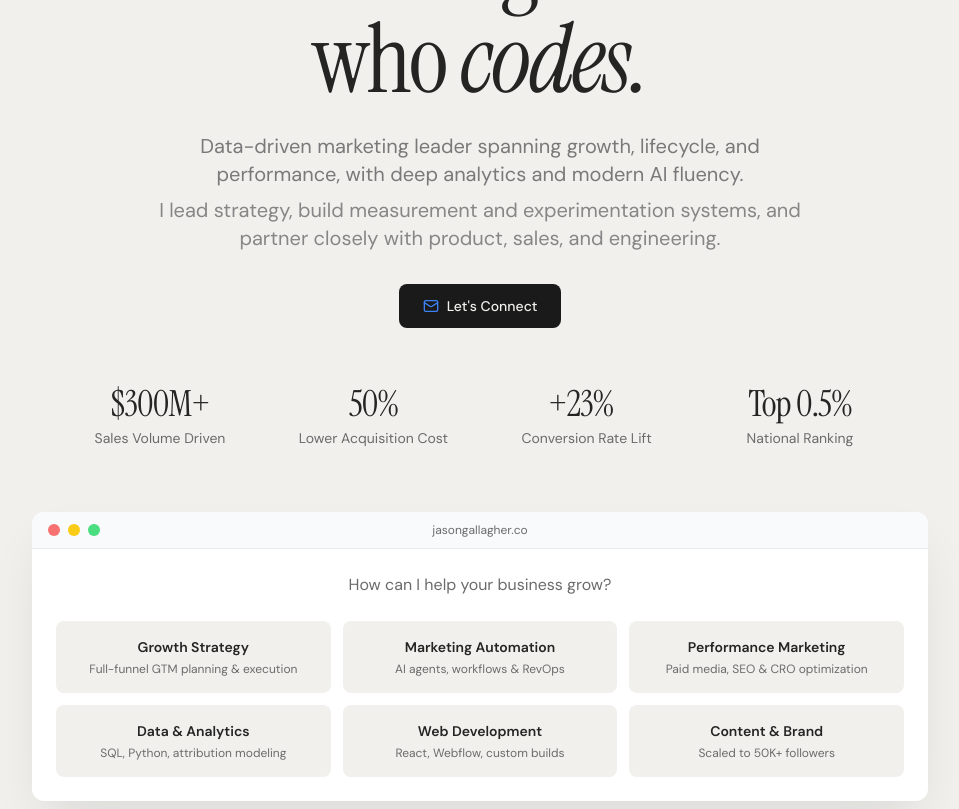
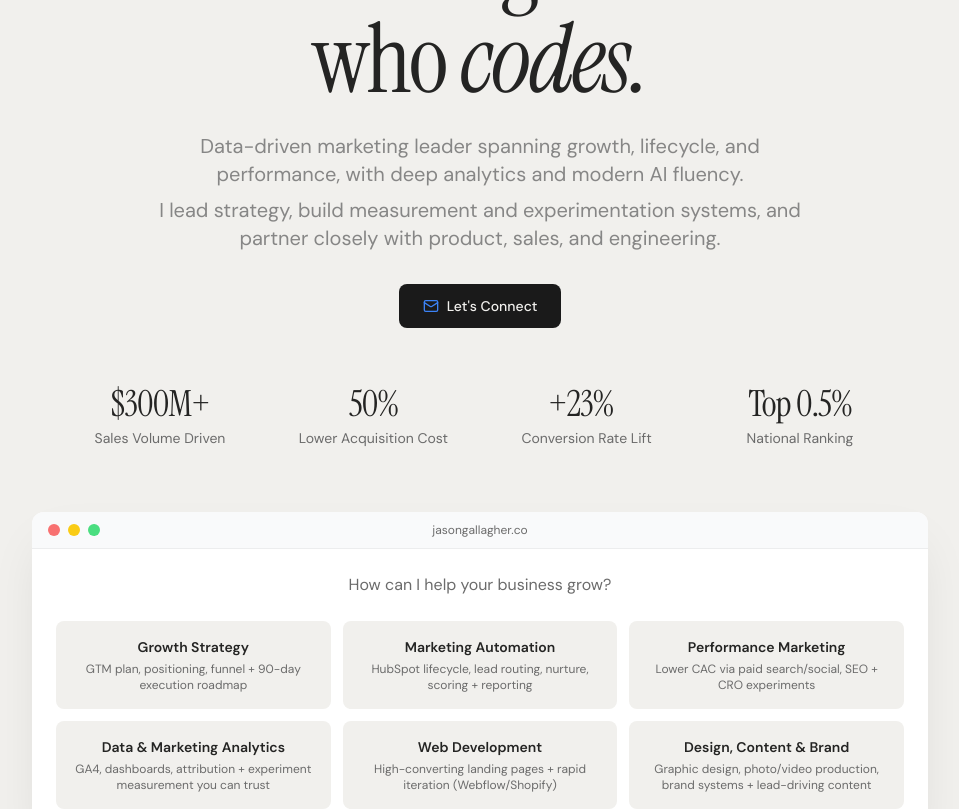
Before and after one commit to JsonGallagher/jason-gallagher-portfolio, a React (Vite) app: page / in a window 1280 px wide. Shown: the part 280-1089 px from the top of the page, without its empty margins (160-1119 px from the left). Built offline with nearby package versions, Linux system fonts and the light colour scheme.

Commit message:
Updated Hero branding

```diff
--- a/src/components/Hero.jsx
+++ b/src/components/Hero.jsx
@@ -9,15 +9,30 @@ const stats = [
 ];
 
 const browserCards = [
-  { title: "Growth Strategy", desc: "Full-funnel GTM planning & execution" },
-  { title: "Marketing Automation", desc: "AI agents, workflows & RevOps" },
+  {
+    title: "Growth Strategy",
+    desc: "GTM plan, positioning, funnel + 90-day execution roadmap",
+  },
+  {
+    title: "Marketing Automation",
+    desc: "HubSpot lifecycle, lead routing, nurture, scoring + reporting",
+  },
   {
     title: "Performance Marketing",
-    desc: "Paid media, SEO & CRO optimization",
+    desc: "Lower CAC via paid search/social, SEO + CRO experiments",
   },
-  { title: "Data & Analytics", desc: "SQL, Python, attribution modeling" },
-  { title: "Web Development", desc: "React, Webflow, custom builds" },
-  { title: "Content & Brand", desc: "Scaled to 50K+ followers" },
+  {
+    title: "Data & Marketing Analytics",
+    desc: "GA4, dashboards, attribution + experiment measurement you can trust",
+  },
+  {
+    title: "Web Development",
+    desc: "High-converting landing pages + rapid iteration (Webflow/Shopify)",
+  },
+  {
+    title: "Design, Content & Brand",
+    desc: "Graphic design, photo/video production, brand systems + lead-driving content",
+  },
 ];
 
 export default function Hero() {
@@ -51,11 +66,11 @@ export default function Hero() {
         initial={{ opacity: 0, y: 20 }}
         animate={{ opacity: 1, y: 0 }}
         transition={{ duration: 0.6, delay: 0.2 }}
-        className="text-lg md:text-xl text-text-secondary/90 dark:text-text-light/80 max-w-2xl mb-8 leading-relaxed"
+        className="text-lg md:text-xl text-text-secondary/80 dark:text-text-light/80 max-w-2xl mb-8 leading-relaxed"
       >
         Data-driven marketing leader spanning growth, lifecycle, and
         performance, with deep analytics and modern AI fluency.
-        <span className="block mt-2 text-text-secondary/80 dark:text-text-light/70">
+        <span className="block mt-2">
           I lead strategy, build measurement and experimentation systems, and
           partner closely with product, sales, and engineering.
         </span>
```
